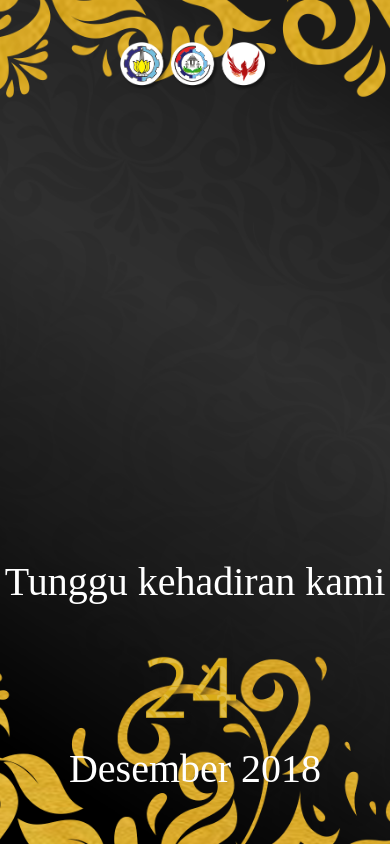
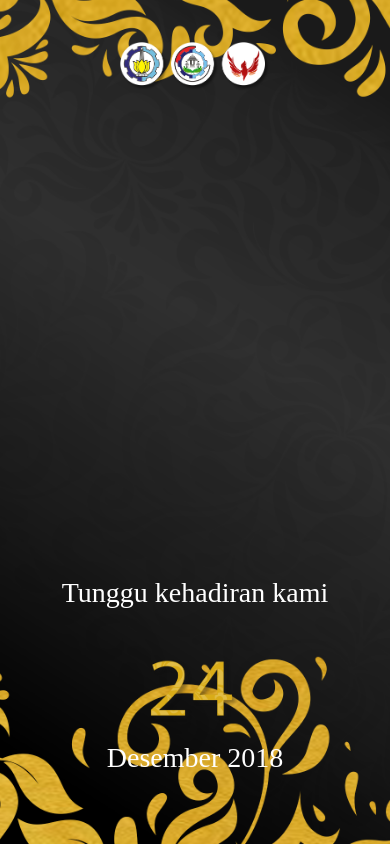
Before and after one commit to imagesits/imagesits.github.io, a plain HTML site: page index.html in a window 390 px wide. Drawn offline with Linux system fonts and the light colour scheme.

Commit message:
Firo: Style

```diff
--- a/css/style.css
+++ b/css/style.css
@@ -66,12 +66,12 @@
 		background-image: url(../img/bg-portrait.png);
 	}
 	#wadah-tulisan{
-		font-size: 40px;
+		font-size: 28px;
 		top: 30%;
 	}
 	#tgl{
-		width: 100px;
-		height: 70px;
+		width: 90px;
+		height: 63px;
 	}
 	#logo{
 		right: 0;
```
